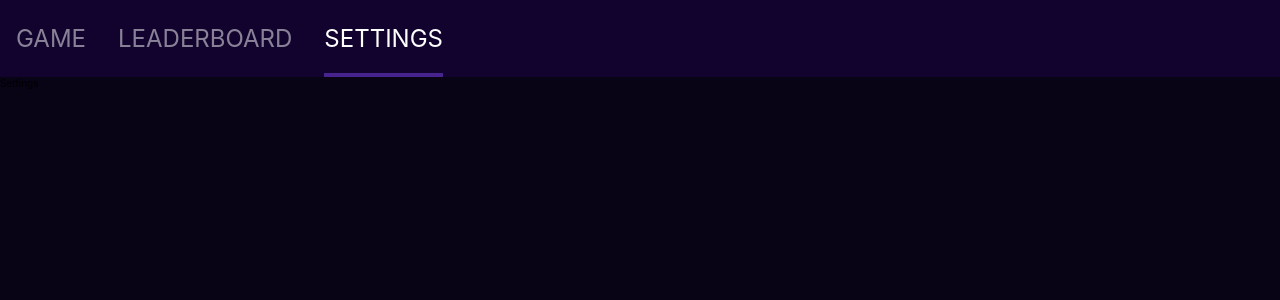
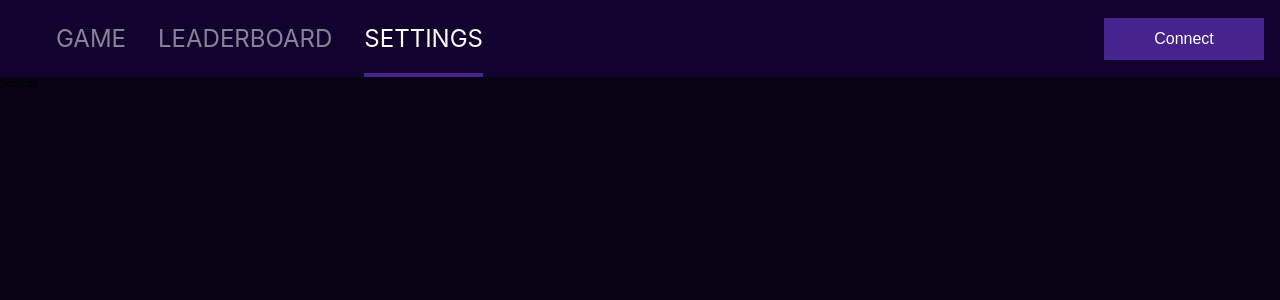
Before and after one commit to akagiito/Aavegotchi-minigame-uk, a React (Create React App) app: page /settings in a window 1280 px wide. Shown: the top 300 px of the page. Built offline with nearby package versions, Linux system fonts and the light colour scheme.

Commit message:
Wallet connected

```diff
--- a/package.json
+++ b/package.json
@@ -16,6 +16,7 @@
     "phaser": "^3.54.0",
     "react": "^17.0.2",
     "react-dom": "^17.0.2",
+    "react-jazzicon": "^0.1.3",
     "react-router-dom": "^5.2.0",
     "react-scripts": "4.0.3",
     "typescript": "^4.1.2",
--- a/src/components/Header/index.tsx
+++ b/src/components/Header/index.tsx
@@ -1,11 +1,23 @@
 import styles from './styles.module.css';
 import globalStyles from 'theme/globalStyles.module.css';
 import { NavLink } from "react-router-dom";
+import { useWeb3 } from 'web3';
+import { smartTrim } from 'helpers/functions';
+import Jazzicon, { jsNumberForAddress } from 'react-jazzicon';
 
 export const Header = () => {
+  const { address, connectToNetwork } = useWeb3();
+
+  const handleWalletClick = () => {
+    if (!address) {
+      connectToNetwork();
+    }
+  }
+
   return (
     <header className={styles.header}>
-      <nav className={`${globalStyles.container} ${styles.navContainer}`}>
+      <nav className={`${globalStyles.container} ${styles.headerContent}`}>
+        <ul className={styles.navContainer}>
           <NavLink to="/" className={styles.navLink} activeClassName={styles.activeNavLink} isActive={(_, location) => {
             if(!location) return false;
             const {pathname} = location;
@@ -19,6 +31,20 @@ export const Header = () => {
           <NavLink to="/settings" className={styles.navLink} activeClassName={styles.activeNavLink}>
             Settings
           </NavLink>
+        </ul>
+        <button className={styles.walletContainer} onClick={handleWalletClick}>
+          {address
+            ?
+              (
+                <div className={styles.walletAddress}>
+                  <Jazzicon diameter={24} seed={jsNumberForAddress(address)} />
+                  <p>
+                    {smartTrim(address, 8)}
+                  </p>
+                </div>
+              )
+            : 'Connect'}
+        </button>
       </nav>
     </header>
   )
--- /dev/null
+++ b/src/components/Header/react-jazzicon.d.ts
@@ -0,0 +1 @@
+declare module 'react-jazzicon';
--- a/src/components/Header/styles.module.css
+++ b/src/components/Header/styles.module.css
@@ -4,8 +4,15 @@
   background-color: var(--color-dark_1);
 }
 
+.headerContent {
+  display: flex;
+  justify-content: space-between;
+  align-items: center;
+}
+
 .navContainer {
   display: flex;
+  margin: 0;
 }
 .navContainer > * + * {
   margin-left: 3.2rem;
@@ -34,3 +41,24 @@
   bottom: 0;
   background-color: var(--color-dark_2);
 }
+
+.walletContainer {
+  font-size: 1.6rem;
+  background-color: var(--color-dark_2);
+  padding: 1.2rem;
+  display: grid;
+  place-items: center;
+  color: white;
+  height: fit-content;
+  border-style: none;
+  cursor: pointer;
+  min-width: 16rem;
+}
+
+.walletAddress {
+  display: flex;
+  align-items: center;
+}
+.walletAddress p {
+  margin: 0 0 0 1.2rem;
+}
--- /dev/null
+++ b/src/helpers/functions.ts
@@ -0,0 +1,11 @@
+export const smartTrim = (string: string, maxLength: number) => {
+  if (maxLength < 1) return string;
+  if (string.length <= maxLength) return string;
+  if (maxLength === 1) return string.substring(0, 1) + "...";
+
+  const midpoint = Math.ceil(string.length / 2);
+  const toremove = string.length - maxLength;
+  const lstrip = Math.ceil(toremove / 2);
+  const rstrip = toremove - lstrip;
+  return string.substring(0, midpoint - lstrip) + "..." + string.substring(midpoint + rstrip);
+}
--- a/src/web3/index.tsx
+++ b/src/web3/index.tsx
@@ -11,9 +11,12 @@ export const Web3Context = createContext<{
   provider?: ethers.providers.Web3Provider,
   contract?: ethers.Contract,
   signer?: ethers.providers.JsonRpcSigner,
-  getAddress?: () => Promise<string | undefined>,
+  address?: string,
   getAavegotchisForUser?: () => Promise<FetchAavegotchisRes>,
-}>({});
+  connectToNetwork: () => Promise<void>
+}>({
+  connectToNetwork: async () => {await window.ethereum.enable()}
+});
 
 declare global {
   interface Window {
@@ -46,39 +49,34 @@ export const Web3Provider = ({ children }: Props) => {
   };
 
   useEffect(() => {
-    window.addEventListener('load', connectToNetwork);
+    if (window.ethereum && isConnected) {
+      window.ethereum.on('accountsChanged', function (accounts: any) {
+        console.log("Account changed");
+        setAddress(accounts[0]);
+      })
 
-    return () => {
-      window.removeEventListener('load', connectToNetwork);
-    }
-  })
-
-  useEffect(() => {
-    if (window.ethereum && isConnected) {
       const newProvider = new ethers.providers.Web3Provider(window.ethereum);
       const newContract = new ethers.Contract(aavegotchiAddress, diamondAbi, newProvider);
       const newSigner = newProvider.getSigner();
       setProvider(newProvider);
       setContract(newContract);
       setSigner(newSigner);
+      _setAddress(newSigner);
+    } else {
+      connectToNetwork();
     }
   }, [isConnected]);
 
-  const getAddress = async () => {
-    if (address) return address;
-
-    const resAddress = await signer?.getAddress();
-    setAddress(resAddress);
-
-    return resAddress;
+  const _setAddress = async (rpcSigner: ethers.providers.JsonRpcSigner) => {
+    const res = await rpcSigner.getAddress();
+    setAddress(res);
   }
 
   const getAavegotchisForUser = async (): Promise<FetchAavegotchisRes> => {
     if (usersGotchis.length > 0) return {status: 200, data: usersGotchis};
 
     try {
-      const account = await getAddress();
-      const gotchis = await contract?.allAavegotchisOfOwner(account) as Array<AavegotchiContractObject>;
+      const gotchis = await contract?.allAavegotchisOfOwner(address) as Array<AavegotchiContractObject>;
 
       // Filter out portals
       const gotchisOnly = gotchis.filter(gotchi => gotchi.status.toString() === "3");
@@ -121,8 +119,9 @@ export const Web3Provider = ({ children }: Props) => {
       provider,
       contract,
       signer,
-      getAddress,
+      address,
       getAavegotchisForUser,
+      connectToNetwork,
     }}>
       {children}
     </Web3Context.Provider>
```
Also changed, not shown: 1 other file (tests, documents, lock files or other folders). Lines whose indentation alone changed are shown as unchanged.
